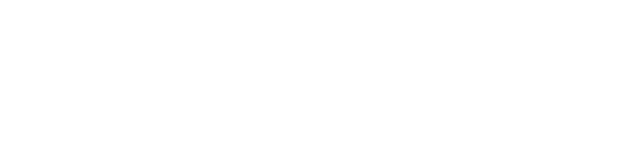
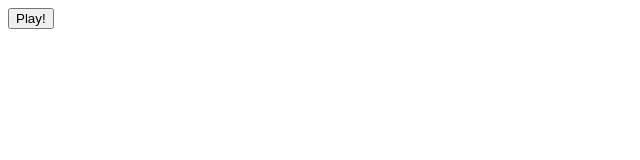
Before and after one commit to miclei25/maze-game, a plain HTML site: page opening.html in a window 1280 px wide. Shown: the whole page, without its empty margins (0-640 px from the left). Drawn offline with Linux system fonts and the light colour scheme.

Commit message:
made the play button

```diff
--- a/opening.html
+++ b/opening.html
@@ -10,6 +10,6 @@
     </style>
 </head>
 <body>
-
+    <button onclick="">Play!</button>
 </body>
 </html>
```
